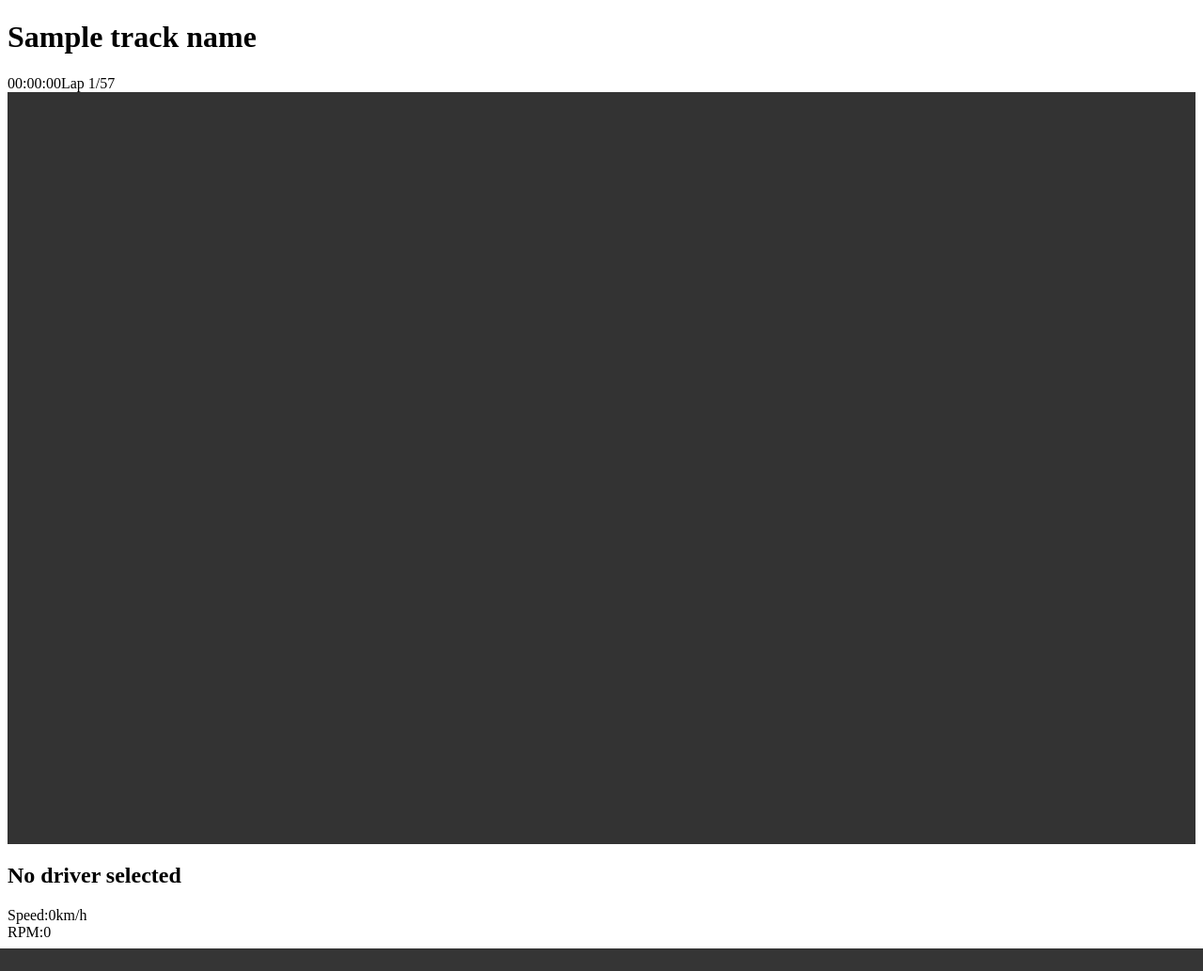
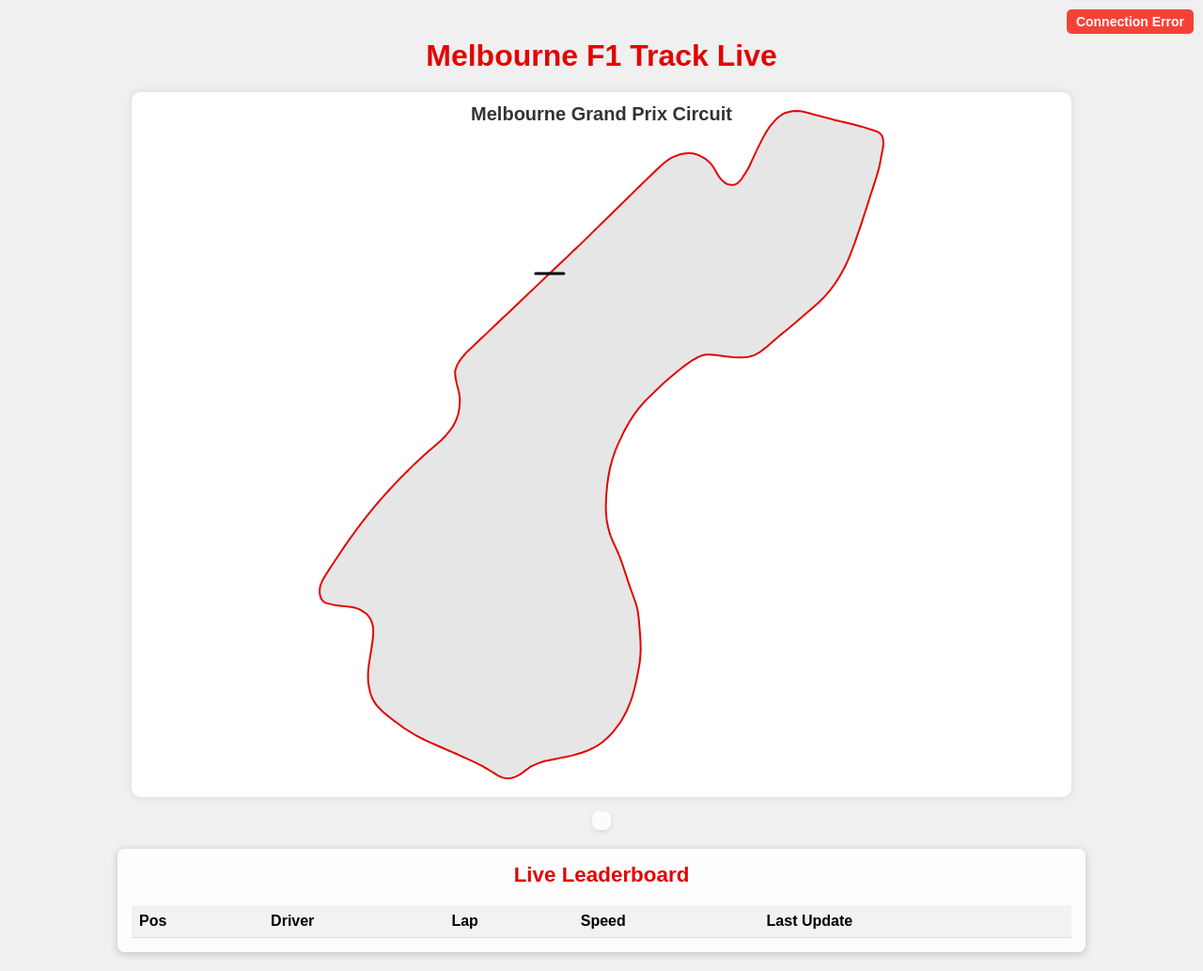
Before and after one commit to b-geo/DEC-P3, a Node server app: template streaming_dashboard/views/index.jade in a window 1280 px wide. Shown: the whole page at 94% size. Before the commit the page ends 1009 px from the top, so only its background shows below. Run offline with Node 20, Linux system fonts and the light colour scheme; the template is opened without the code that fills it: most values are stand-ins (such as "Sample title", 1, 10 or a date in 2020); lists and menus that the app fills with data are empty.

Commit message:
wokring stream page

```diff
--- a/streaming_dashboard/public/javascripts/track-renderer.js
+++ b/streaming_dashboard/public/javascripts/track-renderer.js
@@ -1,70 +1,425 @@
+document.addEventListener('DOMContentLoaded', () => {
+    const canvas = document.getElementById('trackCanvas');
+    const ctx = canvas.getContext('2d');
+    const loadingEl = document.getElementById('loading');
+    const container = document.getElementById('canvasContainer');
+    const legendEl = document.getElementById('legend');
+    const leaderboardBody = document.getElementById('leaderboardBody');
+    const connectionStatus = document.getElementById('connectionStatus');
 
-const socket = io('http://localhost:4000');
-const track = document.getElementById('track-container');
-const cars = new Map();
+    let trackCoordinates = [];
+    let trackData = null;
+    let cars = {}; // Store car positions: { carId: { x, y, color } }
+    let animationFrameId = null;
+    let socket;
 
-// Track dimensions (adjust based on your coordinate system)
-const TRACK_WIDTH = 3000;
-const TRACK_HEIGHT = 2000;
+    // Define some car colors
+    const carColors = [
+        '#FF0000', // Red
+        '#0000FF', // Blue
+        '#00FF00', // Green
+        '#FFFF00', // Yellow
+        '#FFA500', // Orange
+        '#800080', // Purple
+        '#00FFFF', // Cyan
+        '#FF00FF', // Magenta
+        '#FFFFFF', // White
+        '#000000', // Black
+    ];
 
-socket.on('initial-state', (drivers) => {
-    console.log("got it")
-    drivers.forEach(createOrUpdateCar);
-});
+    // Set canvas dimensions based on container size
+    function setCanvasDimensions() {
+        const containerWidth = container.clientWidth;
+        // Set a fixed aspect ratio (4:3)
+        const aspectRatio = 4/3;
+        const containerHeight = containerWidth / aspectRatio;
 
-socket.on('position-update', (data) => {
-    console.log("got it2")
-    createOrUpdateCar(data);
-});
+        // Set canvas dimensions with device pixel ratio for sharper display
+        const dpr = window.devicePixelRatio || 1;
+        canvas.width = containerWidth * dpr;
+        canvas.height = containerHeight * dpr;
 
-function createOrUpdateCar(data) {
-    let car = cars.get(data.Driver);
+        // Set display size
+        canvas.style.width = `${containerWidth}px`;
+        canvas.style.height = `${containerHeight}px`;
 
-    if (!car) {
-        car = document.createElement('div');
-        car.className = 'car';
-        car.textContent = data.Driver;
-        car.style.backgroundColor = getDriverColor(data.Driver);
-        track.appendChild(car);
-        cars.set(data.Driver, car);
+        // Scale all drawing operations by dpr
+        ctx.scale(dpr, dpr);
+
+        // Store logical canvas dimensions
+        canvas.logicalWidth = containerWidth;
+        canvas.logicalHeight = containerHeight;
+
+        // If we already have track data, redraw
+        if (trackData) {
+            drawScene();
+        }
     }
 
-    // Scale coordinates to fit container
-    const x = ((data.X + TRACK_WIDTH/2) / TRACK_WIDTH) * 100;
-    const y = ((data.Y + TRACK_HEIGHT/2) / TRACK_HEIGHT) * 100;
+    // Fetch the track data from the JSON file
+    fetch('tracks/melb.json')
+        .then(response => {
+            if (!response.ok) {
+                throw new Error('Network response was not ok');
+            }
+            return response.json();
+        })
+        .then(data => {
+            trackCoordinates = data;
+            loadingEl.style.display = 'none';
 
-    car.style.left = `${x}%`;
-    car.style.top = `${y}%`;
+            // Process the track data once
+            processTrackData();
 
-    // Add tooltip with more info
-    car.title = `Speed: ${data.Speed} km/h\\nLap: ${data.Lap}\\nGear: ${data.nGear}`;
+            // Start rendering loop
+            startRenderLoop();
+
+            // Connect to WebSocket after track is loaded
+            connectWebSocket();
+        })
+        .catch(error => {
+            console.error('Error loading the track data:', error);
+            loadingEl.textContent = 'Error loading track data. Please try again.';
+        });
+
+    // Process track data and cache calculations
+    function processTrackData() {
+        if (!trackCoordinates.length) return;
+
+        // Find the bounds of the track
+        let minX = Infinity, minY = Infinity;
+        let maxX = -Infinity, maxY = -Infinity;
+
+        trackCoordinates.forEach(point => {
+            minX = Math.min(minX, point[0]);
+            minY = Math.min(minY, point[1]);
+            maxX = Math.max(maxX, point[0]);
+            maxY = Math.max(maxY, point[1]);
+        });
+
+        // Store the processed data
+        trackData = {
+            minX, minY, maxX, maxY,
+            width: maxX - minX,
+            height: maxY - minY
+        };
     }
 
-    function getDriverColor(driverCode) {
-    // Map driver codes to team colors
-    const teamColors = {
-        'VER': '#0600EF', // Red Bull
-        'HAM': '#00D2BE', // Mercedes
-        'LEC': '#DC0000', // Ferrari
-        'NOR': '#FF8700', // McLaren
-        // Add more drivers
-    };
-    return teamColors[driverCode] || '#FFFFFF';
-}
+    // Convert track coordinates to canvas coordinates
+    function trackToCanvas(x, y) {
+        if (!trackData) return { x: 0, y: 0 };
 
-// Handle window resize
-window.addEventListener('resize', scaleTrack);
-scaleTrack();
+        const canvasWidth = canvas.logicalWidth;
+        const canvasHeight = canvas.logicalHeight;
+        const padding = 40;
 
-function scaleTrack() {
-    const containerRatio = track.clientWidth / track.clientHeight;
-    const trackRatio = TRACK_WIDTH / TRACK_HEIGHT;
+        const xScale = (canvasWidth - padding) / trackData.width;
+        const yScale = (canvasHeight - padding) / trackData.height;
+        const baseScale = Math.min(xScale, yScale);
 
-    if (containerRatio > trackRatio) {
-        // Container is wider than track
-        track.style.backgroundSize = 'auto 100%';
-    } else {
-        // Container is taller than track
-        track.style.backgroundSize = '100% auto';
+        const scaledWidth = trackData.width * baseScale;
+        const scaledHeight = trackData.height * baseScale;
+        const centerX = (canvasWidth - scaledWidth) / 2;
+        const centerY = (canvasHeight - scaledHeight) / 2;
+
+        return {
+            x: centerX + (x - trackData.minX) * baseScale,
+            y: centerY + (y - trackData.minY) * baseScale
+        };
     }
-}
+
+    function drawTrack() {
+        if (!trackData) return;
+
+        // Get logical canvas dimensions (without DPR scaling)
+        const canvasWidth = canvas.logicalWidth;
+        const canvasHeight = canvas.logicalHeight;
+
+        // Clear the canvas - use logical dimensions
+        ctx.clearRect(0, 0, canvasWidth, canvasHeight);
+
+        // Calculate the scaling to fit the canvas with padding
+        const padding = 40; // Padding in pixels
+        const xScale = (canvasWidth - padding) / trackData.width;
+        const yScale = (canvasHeight - padding) / trackData.height;
+        const baseScale = Math.min(xScale, yScale);
+
+        // Center the track on the canvas
+        const scaledWidth = trackData.width * baseScale;
+        const scaledHeight = trackData.height * baseScale;
+        const centerX = (canvasWidth - scaledWidth) / 2;
+        const centerY = (canvasHeight - scaledHeight) / 2;
+
+        // Draw the track outline
+        ctx.beginPath();
+        trackCoordinates.forEach((point, index) => {
+            const x = centerX + (point[0] - trackData.minX) * baseScale;
+            const y = centerY + (point[1] - trackData.minY) * baseScale;
+
+            if (index === 0) {
+                ctx.moveTo(x, y);
+            } else {
+                ctx.lineTo(x, y);
+            }
+        });
+        ctx.closePath();
+
+        // Fill the track
+        ctx.fillStyle = '#e6e6e6';
+        ctx.fill();
+
+        // Draw the track outline with anti-aliasing
+        ctx.strokeStyle = '#e10600';
+        ctx.lineWidth = 2;
+        ctx.lineJoin = 'round';
+        ctx.lineCap = 'round';
+        ctx.stroke();
+
+        // Draw the start/finish line
+        const startPoint = trackCoordinates[0];
+        const startX = centerX + (startPoint[0] - trackData.minX) * baseScale;
+        const startY = centerY + (startPoint[1] - trackData.minY) * baseScale;
+
+        ctx.beginPath();
+        ctx.strokeStyle = '#000';
+        ctx.lineWidth = 3;
+        ctx.moveTo(startX - 15, startY);
+        ctx.lineTo(startX + 15, startY);
+        ctx.stroke();
+
+        // Draw the track name
+        const fontSize = Math.max(16, Math.min(20, canvasWidth / 30));
+        ctx.font = `bold ${fontSize}px Arial`;
+        ctx.fillStyle = '#333';
+        ctx.textAlign = 'center';
+        ctx.fillText('Melbourne Grand Prix Circuit', canvasWidth / 2, fontSize * 1.5);
+    }
+
+    // Draw cars on the track
+    function drawCars() {
+        if (!trackData) return;
+
+        // Car size relative to canvas width
+        const carRadius = Math.max(5, Math.min(8, canvas.logicalWidth / 100));
+        const now = Date.now();
+        const staleThreshold = 5000; // Consider data stale after 5 seconds
+
+        Object.entries(cars).forEach(([carId, car]) => {
+            // Skip cars with stale data
+            if (now - car.lastUpdate > staleThreshold) return;
+
+            // Convert car coordinates to canvas coordinates
+            const canvasPos = trackToCanvas(car.x, car.y);
+
+            // Draw car
+            ctx.beginPath();
+            ctx.arc(canvasPos.x, canvasPos.y, carRadius, 0, Math.PI * 2);
+            ctx.fillStyle = car.color;
+            ctx.fill();
+            ctx.strokeStyle = '#000';
+            ctx.lineWidth = 1;
+            ctx.stroke();
+
+            // Draw car identifier (driver code)
+            ctx.font = `bold ${carRadius}px Arial`;
+            ctx.fillStyle = '#FFFFFF';
+            ctx.textAlign = 'center';
+            ctx.textBaseline = 'middle';
+            ctx.fillText(carId, canvasPos.x, canvasPos.y);
+
+            // Draw additional info (speed, lap)
+            ctx.font = `${carRadius * 0.8}px Arial`;
+            ctx.fillStyle = '#333';
+            ctx.textAlign = 'center';
+            ctx.textBaseline = 'top';
+            ctx.fillText(`${Math.round(car.speed)} km/h`, canvasPos.x, canvasPos.y + carRadius + 2);
+            ctx.fillText(`Lap ${car.lap}`, canvasPos.x, canvasPos.y + carRadius + carRadius * 1.5);
+        });
+    }
+
+    // Draw everything
+    function drawScene() {
+        drawTrack();
+        drawCars();
+    }
+
+    // Start animation loop
+    function startRenderLoop() {
+        // Cancel any existing animation frame
+        if (animationFrameId) {
+            cancelAnimationFrame(animationFrameId);
+        }
+
+        // Animation loop
+        function animate() {
+            drawScene();
+            animationFrameId = requestAnimationFrame(animate);
+        }
+
+        animate();
+    }
+
+    // Connect to WebSocket server
+    function connectWebSocket() {
+        // Connect to the same host with socket.io
+        const socket = io('http://localhost:4000');
+
+
+        // Update connection status when connected
+        socket.on('connect', () => {
+            connectionStatus.textContent = 'Connected';
+            connectionStatus.classList.remove('disconnected');
+            connectionStatus.classList.add('connected');
+        });
+
+        // Listen for telemetry updates
+        socket.on('position-update', (data) => {
+            // Format: {"Date":1742098702974,"SessionTime":4260355,"DriverAhead":"","DistanceToDriverAhead":0.2,"RPM":10114.3998848,"Speed":0.0,"nGear":2,"Throttle":16.0,"Brake":true,"DRS":1,"Distance":-0.0016174214,"RelativeDistance":-0.0000000054,"Status":"OnTrack","X":-941.083631066,"Y":-1575.8587888095,"Z":86.0000000914,"Lap":2,"Driver":"VER","date_delta":0}
+
+            // Extract the driver and position data
+            const driverId = data.Driver;
+            const x = data.X;
+            const y = data.Y;
+
+            // Only process data for cars that are "OnTrack"
+            if (data.Status === "OnTrack") {
+                // If this is a new car, assign a color
+                if (!cars[driverId]) {
+                    const colorIndex = Object.keys(cars).length % carColors.length;
+                    const carColor = carColors[colorIndex];
+
+                    cars[driverId] = {
+                        x: x,
+                        y: y,
+                        color: carColor,
+                        speed: data.Speed,
+                        lap: data.Lap,
+                        lastUpdate: Date.now()
+                    };
+
+                    // Add to the legend
+                    updateLegend();
+                } else {
+                    // Update existing car position
+                    cars[driverId].x = x;
+                    cars[driverId].y = y;
+                    cars[driverId].speed = data.Speed;
+                    cars[driverId].lap = data.Lap;
+                    cars[driverId].lastUpdate = Date.now();
+                }
+
+                // Update the leaderboard
+                updateLeaderboard();
+            }
+        });
+
+        // Handle connection errors
+        socket.on('connect_error', (error) => {
+            console.error('WebSocket connection error:', error);
+            connectionStatus.textContent = 'Connection Error';
+            connectionStatus.classList.remove('connected');
+            connectionStatus.classList.add('disconnected');
+        });
+
+        // Handle disconnection
+        socket.on('disconnect', (reason) => {
+            console.warn('WebSocket disconnected:', reason);
+            connectionStatus.textContent = 'Disconnected';
+            connectionStatus.classList.remove('connected');
+            connectionStatus.classList.add('disconnected');
+        });
+    }
+
+    // Update the legend based on current cars
+    function updateLegend() {
+        // Clear the legend
+        legendEl.innerHTML = '';
+
+        // Add an item for each car
+        Object.entries(cars).forEach(([driverId, car]) => {
+            const legendItem = document.createElement('div');
+            legendItem.className = 'legend-item';
+
+            const colorBox = document.createElement('div');
+            colorBox.className = 'car-color';
+            colorBox.style.backgroundColor = car.color;
+
+            const driverText = document.createElement('span');
+            driverText.textContent = driverId;
+
+            legendItem.appendChild(colorBox);
+            legendItem.appendChild(driverText);
+            legendEl.appendChild(legendItem);
+        });
+    }
+
+    // Update the leaderboard
+    function updateLeaderboard() {
+        // Get an array of cars and sort by lap (descending) and then by relative distance
+        const carArray = Object.entries(cars)
+            .map(([driverId, car]) => ({
+                id: driverId,
+                ...car
+            }))
+            .filter(car => {
+                // Filter out stale data (cars that haven't been updated recently)
+                const now = Date.now();
+                return now - car.lastUpdate < 5000; // 5 seconds threshold
+            })
+            .sort((a, b) => {
+                // Sort by lap (descending)
+                if (b.lap !== a.lap) {
+                    return b.lap - a.lap;
+                }
+                // If same lap, could sort by track position, but we don't have that data
+                // Just sort by driver ID for consistency
+                return a.id.localeCompare(b.id);
+            });
+
+        // Clear the leaderboard
+        leaderboardBody.innerHTML = '';
+
+        // Add rows for each car
+        carArray.forEach((car, index) => {
+            const row = document.createElement('tr');
+
+            // Position
+            const posCell = document.createElement('td');
+            posCell.textContent = index + 1;
+            row.appendChild(posCell);
+
+            // Driver ID
+            const driverCell = document.createElement('td');
+            driverCell.textContent = car.id;
+            driverCell.style.color = car.color;
+            driverCell.style.fontWeight = 'bold';
+            row.appendChild(driverCell);
+
+            // Lap
+            const lapCell = document.createElement('td');
+            lapCell.textContent = car.lap;
+            row.appendChild(lapCell);
+
+            // Speed
+            const speedCell = document.createElement('td');
+            speedCell.textContent = `${Math.round(car.speed)} km/h`;
+            row.appendChild(speedCell);
+
+            // Last update
+            const updateCell = document.createElement('td');
+            const secondsAgo = Math.round((Date.now() - car.lastUpdate) / 1000);
+            updateCell.textContent = `${secondsAgo}s ago`;
+            row.appendChild(updateCell);
+
+            leaderboardBody.appendChild(row);
+        });
+    }
+
+    // Initialize canvas dimensions
+    setCanvasDimensions();
+
+    // Handle window resize
+    window.addEventListener('resize', () => {
+        setCanvasDimensions();
+    });
+});
--- a/streaming_dashboard/public/stylesheets/dashboard.css
+++ b/streaming_dashboard/public/stylesheets/dashboard.css
@@ -1,16 +1,155 @@
-#track-container {
+body {
+  margin: 0;
+  padding: 20px;
+  font-family: Arial, sans-serif;
+  background-color: #f0f0f0;
+  display: flex;
+  flex-direction: column;
+  align-items: center;
+}
+
+h1 {
+  color: #e10600;
+  margin-bottom: 20px;
+}
+
+.container {
+  position: relative;
+  margin: 0 auto;
   width: 100%;
-  height: 100vh;
-  position: relative;
-  background: #333;
+  max-width: 1000px;
 }
-.car {
+
+canvas {
+  background-color: #fff;
+  box-shadow: 0 0 10px rgba(0, 0, 0, 0.1);
+  border-radius: 10px;
+  display: block;
+  width: 100%;
+  height: auto;
+}
+
+.loading {
   position: absolute;
-  width: 12px;
-  height: 12px;
+  top: 50%;
+  left: 50%;
+  transform: translate(-50%, -50%);
+  font-size: 18px;
+  color: #666;
+}
+
+/* Legend for car colors */
+.legend {
+  display: flex;
+  flex-wrap: wrap;
+  justify-content: center;
+  margin-top: 15px;
+  gap: 10px;
+  padding: 10px;
+  background-color: rgba(255, 255, 255, 0.8);
+  border-radius: 8px;
+  box-shadow: 0 2px 5px rgba(0, 0, 0, 0.1);
+}
+
+.legend-item {
+  display: flex;
+  align-items: center;
+  margin: 0 5px;
+}
+
+.car-color {
+  width: 16px;
+  height: 16px;
   border-radius: 50%;
-  transform: translate(-50%, -50%);
-  font-size: 8px;
-  text-align: center;
+  border: 1px solid #333;
+  margin-right: 5px;
+}
+
+/* Connection status indicator */
+.connection-status {
+  position: fixed;
+  top: 10px;
+  right: 10px;
+  padding: 5px 10px;
+  border-radius: 5px;
+  font-size: 14px;
+  font-weight: bold;
+}
+
+.connected {
+  background-color: #4CAF50;
   color: white;
 }
+
+.disconnected {
+  background-color: #f44336;
+  color: white;
+}
+
+/* Leaderboard styles */
+.leaderboard {
+  background-color: rgba(255, 255, 255, 0.9);
+  border-radius: 8px;
+  box-shadow: 0 2px 8px rgba(0, 0, 0, 0.2);
+  padding: 15px;
+  margin-top: 20px;
+  width: 100%;
+  max-width: 1000px;
+  overflow-x: auto;
+}
+
+.leaderboard h2 {
+  margin-top: 0;
+  color: #e10600;
+  font-size: 1.4em;
+  text-align: center;
+}
+
+.leaderboard-table {
+  width: 100%;
+  border-collapse: collapse;
+}
+
+.leaderboard-table th,
+.leaderboard-table td {
+  padding: 8px;
+  text-align: left;
+  border-bottom: 1px solid #ddd;
+}
+
+.leaderboard-table th {
+  background-color: #f2f2f2;
+}
+
+.leaderboard-table tr:hover {
+  background-color: #f5f5f5;
+}
+
+/* Responsive adjustments */
+@media (max-width: 768px) {
+  body {
+    padding: 10px;
+  }
+
+  h1 {
+    font-size: 1.5em;
+  }
+
+  .legend {
+    padding: 5px;
+  }
+
+  .leaderboard {
+    padding: 10px;
+  }
+
+  .leaderboard h2 {
+    font-size: 1.2em;
+  }
+
+  .leaderboard-table th,
+  .leaderboard-table td {
+    padding: 5px;
+    font-size: 0.9em;
+  }
+}
--- a/streaming_dashboard/views/index.jade
+++ b/streaming_dashboard/views/index.jade
@@ -1,29 +1,33 @@
 extends layout
 
 block head
-  title F1
+  title F1 Live Tracking
+  meta(name="viewport", content="width=device-width, initial-scale=1.0")
   link(rel="stylesheet", href="/stylesheets/dashboard.css")
 
 block content
-  .dashboard-header
-    h1= trackName
-    .session-info
-      span#session-time 00:00:00
-      span#lap-count Lap 1/57
+  h1 Melbourne F1 Track Live
+  #connectionStatus.connection-status.disconnected Disconnected
 
-  #track-container
+  .container#canvasContainer
+    canvas#trackCanvas
+    #loading.loading Loading track data...
 
-  .telemetry-panel
-    #selected-driver
-      h2 No driver selected
-      .telemetry-data
-        .data-item
-          span.label Speed:
-          span.value#speed 0
-          span.unit km/h
-        .data-item
-          span.label RPM:
-          span.value#rpm 0
+  #legend.legend
+    // Car legends will be dynamically added here
+
+  .leaderboard
+    h2 Live Leaderboard
+    table.leaderboard-table
+      thead
+        tr
+          th Pos
+          th Driver
+          th Lap
+          th Speed
+          th Last Update
+      tbody#leaderboardBody
+        // Leaderboard data will be dynamically added here
 
 block scripts
   script(src="/socket.io/socket.io.js")
```
Also changed, not shown: streaming_dashboard/public/javascripts/working_part.js (added, +10 -0 lines), streaming_dashboard/public/tracks/melb.json (added, +1 -0 lines), streaming_dashboard/views/working.jade (added, +30 -0 lines), 1 other file.
